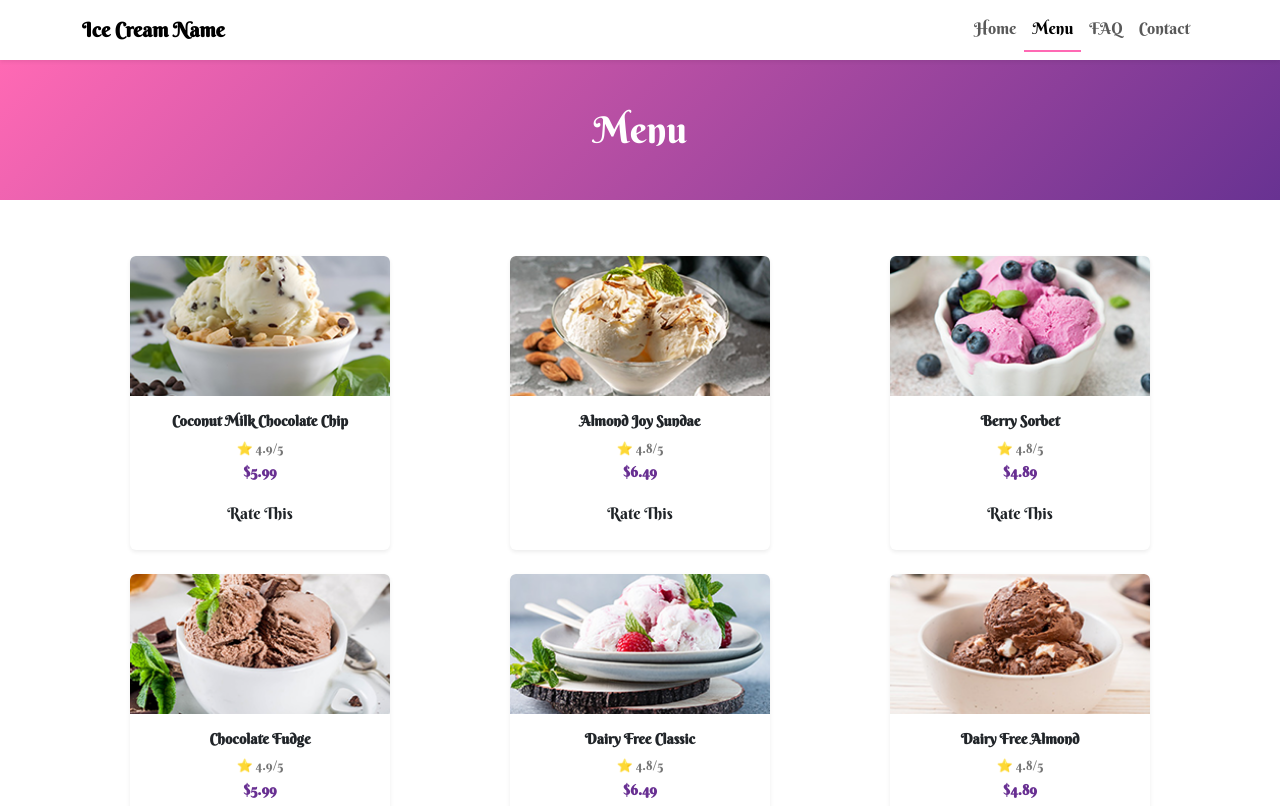
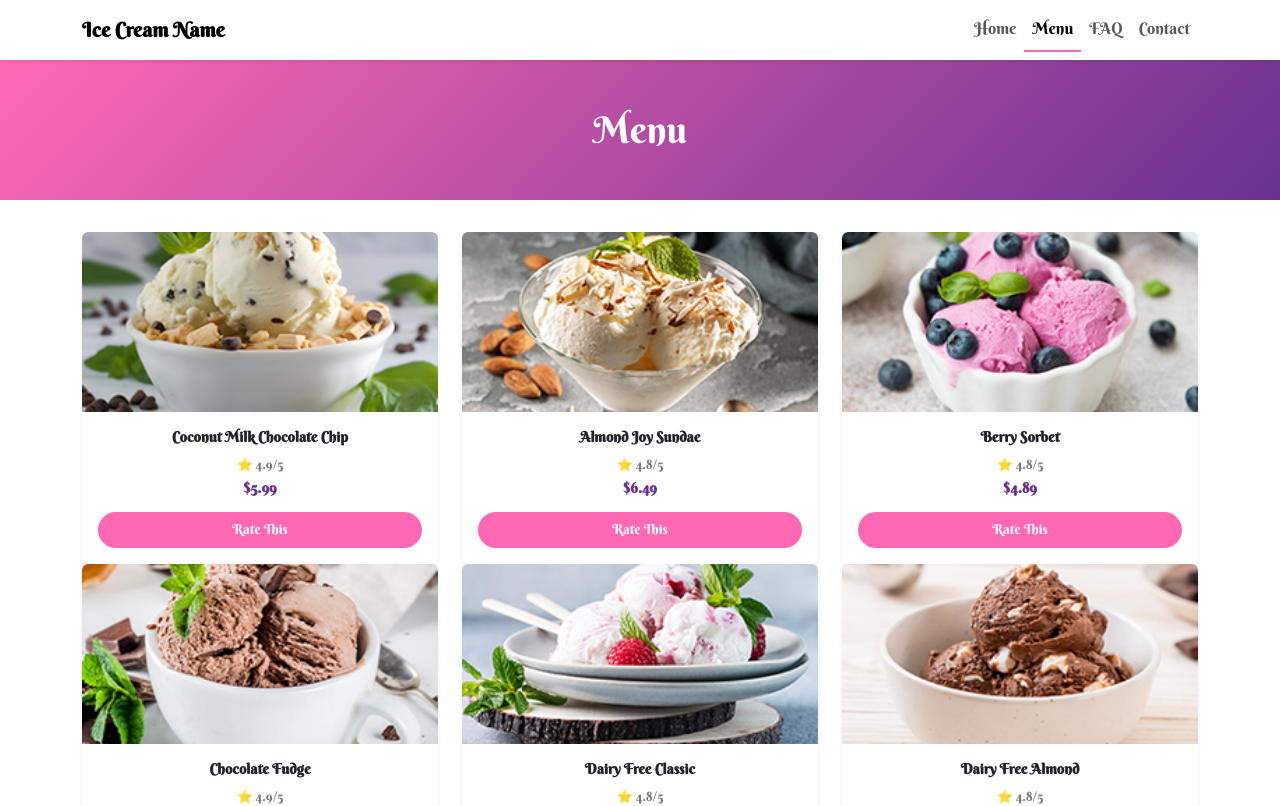
Before and after one commit to Quantr10/CSC340A_Prj1_IceCreamShop, a Vue app: page /menu in a window 1280 px wide. Shown: the top 806 px of the page. Built offline with nearby package versions, Linux system fonts and the light colour scheme.

Commit message:
edit menu with separate iceCreamCard components

```diff
--- a/src/assets/Menu.css
+++ b/src/assets/Menu.css
@@ -2,6 +2,7 @@
   background-color: #fff;
 }
 
+/* ===== Header ===== */
 .menu-header {
   background: linear-gradient(135deg, hotpink, rgba(104, 50, 146, 1));
   padding: 3rem 0;
@@ -14,20 +15,20 @@
   margin: 0;
 }
 
+/* ===== Container ===== */
 .menu-container {
   max-width: 1000px;
   margin: 0 auto;
   padding: 2rem 0;
-
 }
 
+/* ===== Card ===== */
 .menu-card {
+  background: #fff;
   border-radius: 12px;
   overflow: hidden;
   transition: transform 0.3s ease, box-shadow 0.3s ease;
-  background: white;
-  max-width: 260px;
-  margin: 0 auto;
+  width: 100%;
 }
 
 .menu-card:hover {
@@ -35,74 +36,75 @@
   box-shadow: 0 8px 20px rgba(0, 0, 0, 0.15);
 }
 
+/* ===== Image ===== */
 .menu-img {
-  height: 140px;
+  width: 100%;
+  height: 180px;
   object-fit: cover;
+  display: block;
 }
 
+/* ===== Text ===== */
 .menu-name {
   font-size: 0.9rem;
   font-weight: 600;
-  color: #2b0939;
+  color: black;
+  margin-bottom: 0.5rem;
   line-height: 1.3;
 }
 
 .menu-rating {
   color: #777;
   font-size: 0.8rem;
+  margin-bottom: 0.25rem;
 }
 
 .menu-price {
   font-weight: bold;
   font-size: 0.9rem;
-  color: #682f92;
+  color: rgba(104, 50, 146, 1);
+  margin-bottom: 0.75rem;
 }
 
+/* ===== Button ===== */
 .menu-btn {
   background: hotpink;
-  color: white;
+  color: #fff;
   border-radius: 25px;
   border: none;
-  transition: all 0.3s ease;
   font-size: 0.85rem;
   padding: 0.5rem 1.5rem;
+  width: 100%;
+  transition: all 0.3s ease;
 }
 
 .menu-btn:hover {
-  background: hotpink;
-  color: white;
   transform: scale(1.05);
+  background: #ff1493;
 }
 
+/* ===== Responsive ===== */
 @media (max-width: 768px) {
   .menu-container {
-    padding: 0 1rem;
-  }
-
-  .menu-card {
-    max-width: 220px;
-  }
-}
-
-@media (max-width: 500px) {
-  .menu-title {
-    font-size: 2rem;
+    padding: 1rem;
   }
 
   .menu-img {
     height: 120px;
   }
 
-  .menu-container {
-    padding: 0 0.5rem;
+  .menu-name {
+    font-size: 0.85rem;
+  }
+}
+
+@media (max-width: 576px) {
+  .menu-title {
+    font-size: 2rem;
   }
 
-  .menu-card {
-    max-width: 180px;
-  }
-
-  .menu-name {
-    font-size: 0.8rem;
+  .menu-img {
+    height: 100px;
   }
 
   .menu-btn {
--- /dev/null
+++ b/src/components/IceCreamCard.vue
@@ -0,0 +1,29 @@
+<template>
+  <div class="card menu-card h-100 border-0 shadow-sm">
+    <img
+      :src="image"
+      :alt="name"
+      class="card-img-top menu-img"
+    />
+
+    <div class="card-body text-center d-flex flex-column">
+      <h5 class="card-title menu-name">{{ name }}</h5>
+      <p class="menu-rating mt-auto">⭐ {{ rating }}/5</p>
+      <p class="menu-price">${{ price }}</p>
+      <button class="menu-btn mt-auto" @click="onRate">Rate This</button>
+    </div>
+  </div>
+</template>
+
+<script setup>
+defineProps({
+  image: String,
+  name: String,
+  price: String,
+  rating: String,
+})
+
+const onRate = () => {
+  alert(`You rated ${name}! 🍦`)
+}
+</script>
--- a/src/pages/Menu.vue
+++ b/src/pages/Menu.vue
@@ -1,32 +1,24 @@
 <template>
   <div class="menu-page">
+    <!-- Header -->
     <div class="menu-header text-center">
       <h1 class="menu-title">Menu</h1>
     </div>
 
-    <div class="container my-4 menu-container">
-      <div class="row g-4 justify-content-center">
+    <!-- Menu Grid -->
+    <div class="container menu-container">
+      <div class="row justify-content-center">
         <div
-          class="col-md-4"
+          class="col-md-4 col-sm-6"
           v-for="item in menuItems"
           :key="item.name"
         >
-          <div class="card menu-card h-100 border-0 shadow-sm">
-            <img
-              :src="item.image"
-              :alt="item.name"
-              class="card-img-top menu-img"
-            />
-
-            <div class="card-body text-center">
-              <h5 class="card-title menu-name">{{ item.name }}</h5>
-              <p class="menu-rating mb-1">
-                ⭐ {{ item.rating }}/5
-              </p>
-              <p class="menu-price mb-2">${{ item.price }}</p>
-              <button class="btn menu-btn px-4 py-2">Rate This</button>
-            </div>
-          </div>
+          <IceCreamCard
+            :image="item.image"
+            :name="item.name"
+            :price="item.price"
+            :rating="item.rating"
+          />
         </div>
       </div>
     </div>
@@ -35,50 +27,14 @@
 
 <script setup>
 import '../assets/Menu.css'
+import IceCreamCard from '../components/IceCreamCard.vue'
 
 const menuItems = [
-  {
-    image: new URL('@/images/image1.png', import.meta.url).href,
-    name: 'Coconut Milk Chocolate Chip',
-    price: '5.99',
-    rating: '4.9',
-  },
-  {
-    image: new URL('@/images/image2.png', import.meta.url).href,
-    name: 'Almond Joy Sundae',
-    price: '6.49',
-    rating: '4.8',
-  },
-  {
-    image: new URL('@/images/image3.png', import.meta.url).href,
-    name: 'Berry Sorbet',
-    price: '4.89',
-    rating: '4.8',
-  },
-  {
-    image: new URL('@/images/image4.png', import.meta.url).href,
-    name: 'Chocolate Fudge',
-    price: '5.99',
-    rating: '4.9',
-  },
-  {
-    image: new URL('@/images/image5.png', import.meta.url).href,
-    name: 'Dairy Free Classic',
-    price: '6.49',
-    rating: '4.8',
-  },
-  {
-    image: new URL('@/images/image6.png', import.meta.url).href,
-    name: 'Dairy Free Almond',
-    price: '4.89',
-    rating: '4.8',
-  },
-];
+  { image: new URL('@/images/image1.png', import.meta.url).href, name: 'Coconut Milk Chocolate Chip', price: '5.99', rating: '4.9' },
+  { image: new URL('@/images/image2.png', import.meta.url).href, name: 'Almond Joy Sundae', price: '6.49', rating: '4.8' },
+  { image: new URL('@/images/image3.png', import.meta.url).href, name: 'Berry Sorbet', price: '4.89', rating: '4.8' },
+  { image: new URL('@/images/image4.png', import.meta.url).href, name: 'Chocolate Fudge', price: '5.99', rating: '4.9' },
+  { image: new URL('@/images/image5.png', import.meta.url).href, name: 'Dairy Free Classic', price: '6.49', rating: '4.8' },
+  { image: new URL('@/images/image6.png', import.meta.url).href, name: 'Dairy Free Almond', price: '4.89', rating: '4.8' },
+]
 </script>
-
-<style scoped>
-.page {
-  text-align: center;
-  margin-top: 3rem;
-}
-</style>
```
